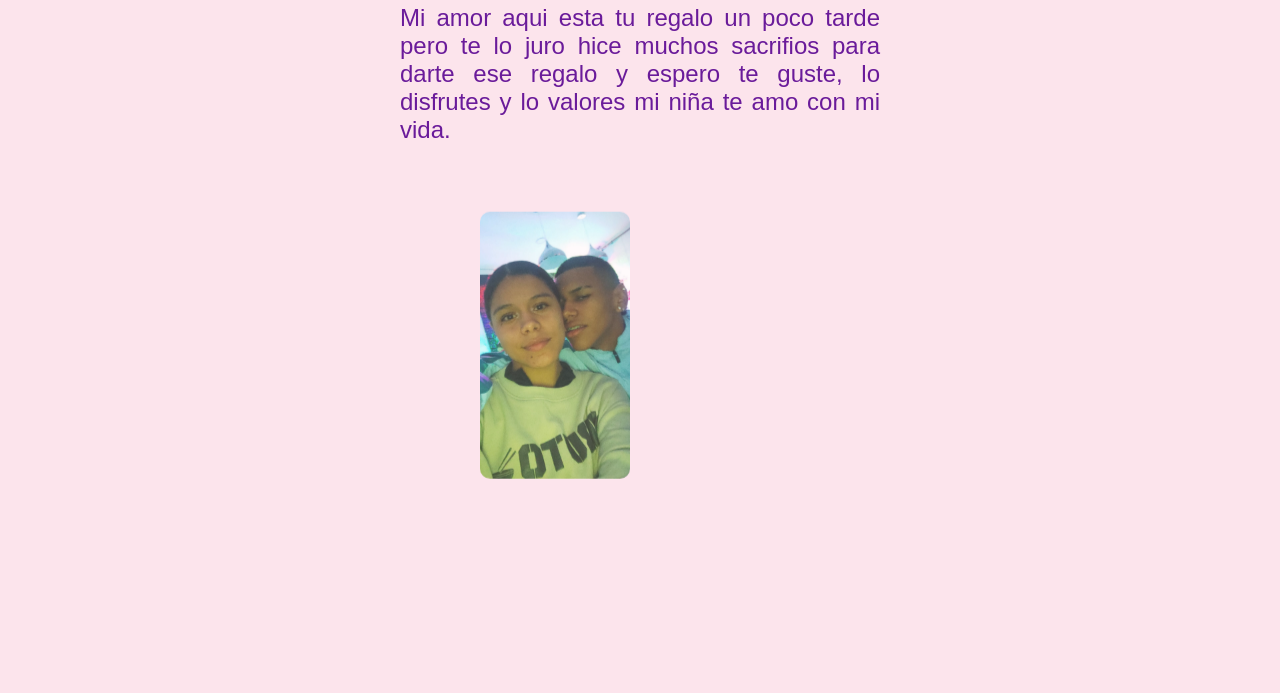
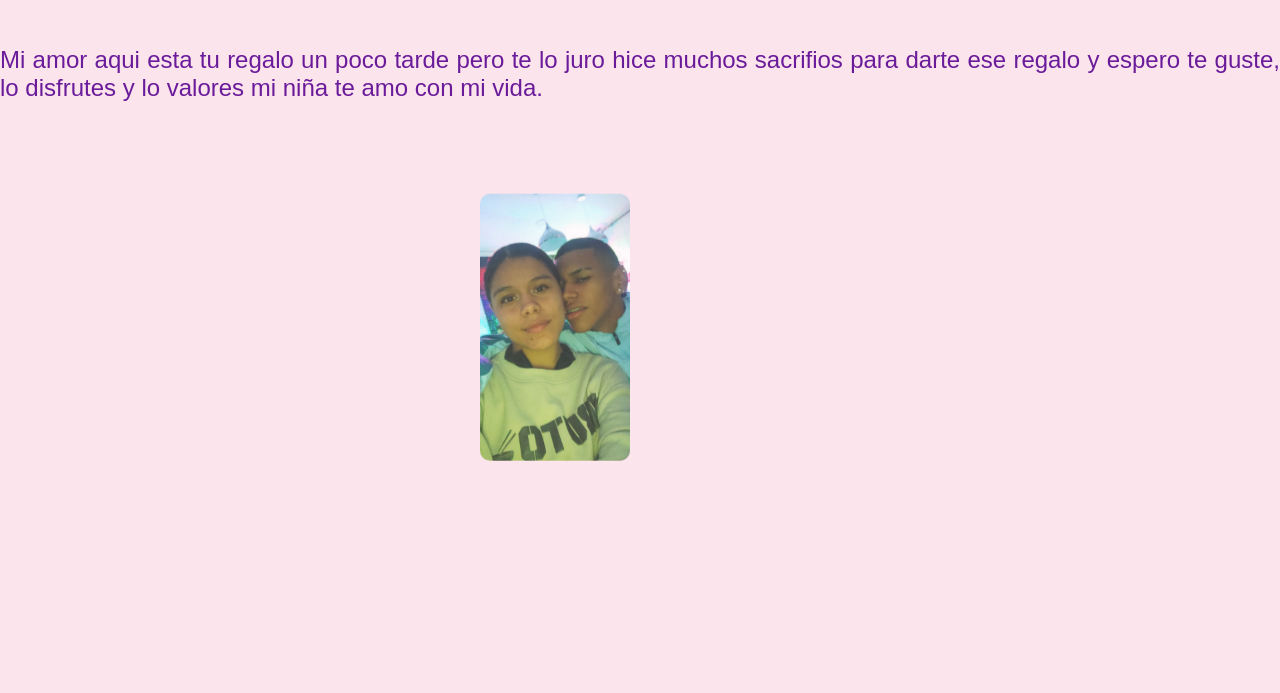
Before and after one commit to Daniel10101212Ah/Salo, a plain HTML site: page index.html in a window 1280 px wide. Shown: the part 255-948 px from the top of the page. Drawn offline with Linux system fonts and the light colour scheme.

Commit message:
Update index.html

```diff
--- a/index.html
+++ b/index.html
@@ -33,7 +33,7 @@
             animation: fadeInText 2s forwards;
             animation-delay: 2s;
             text-align: center;
-            margin: 0 400px;
+
             text-align: justify;
         }
 
```
